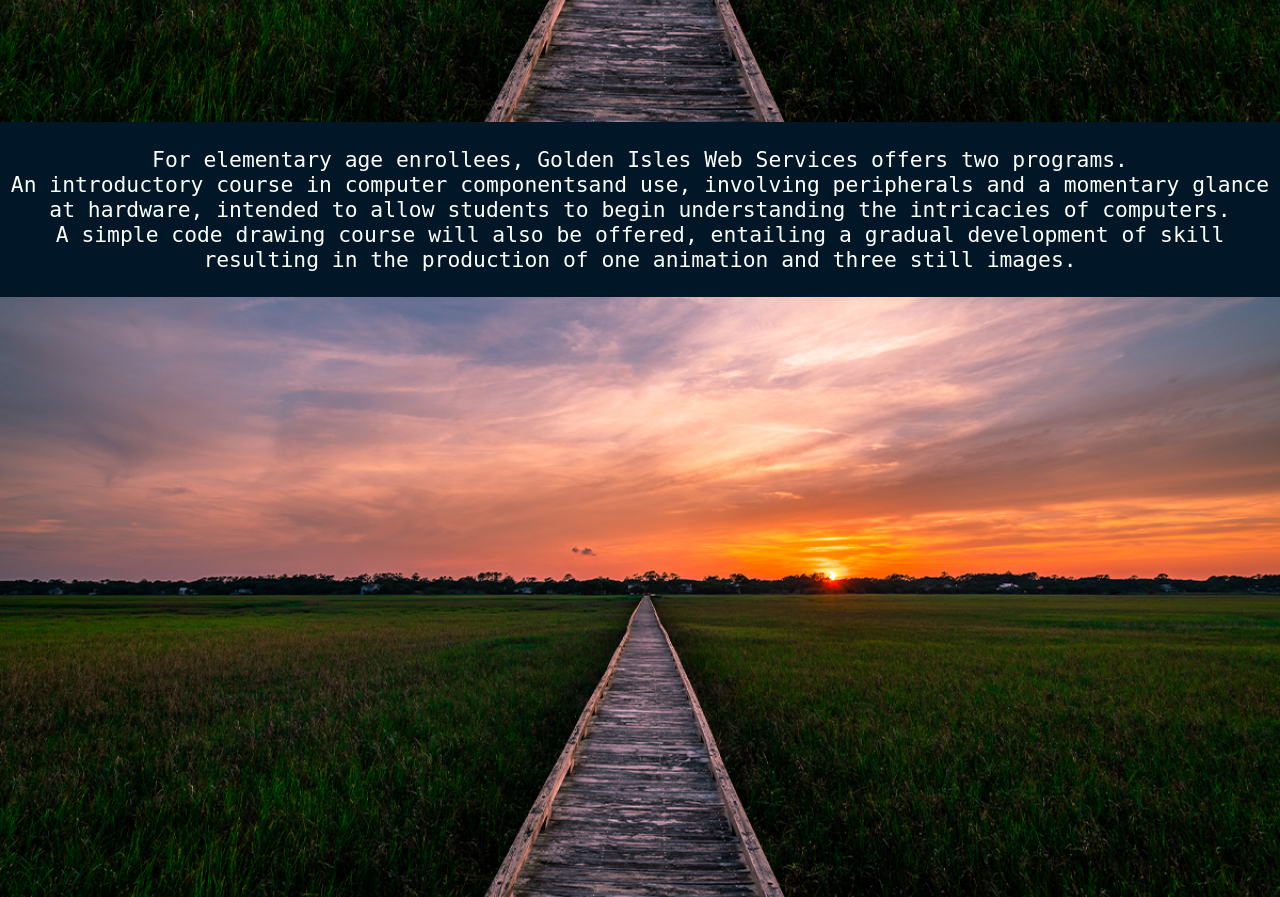
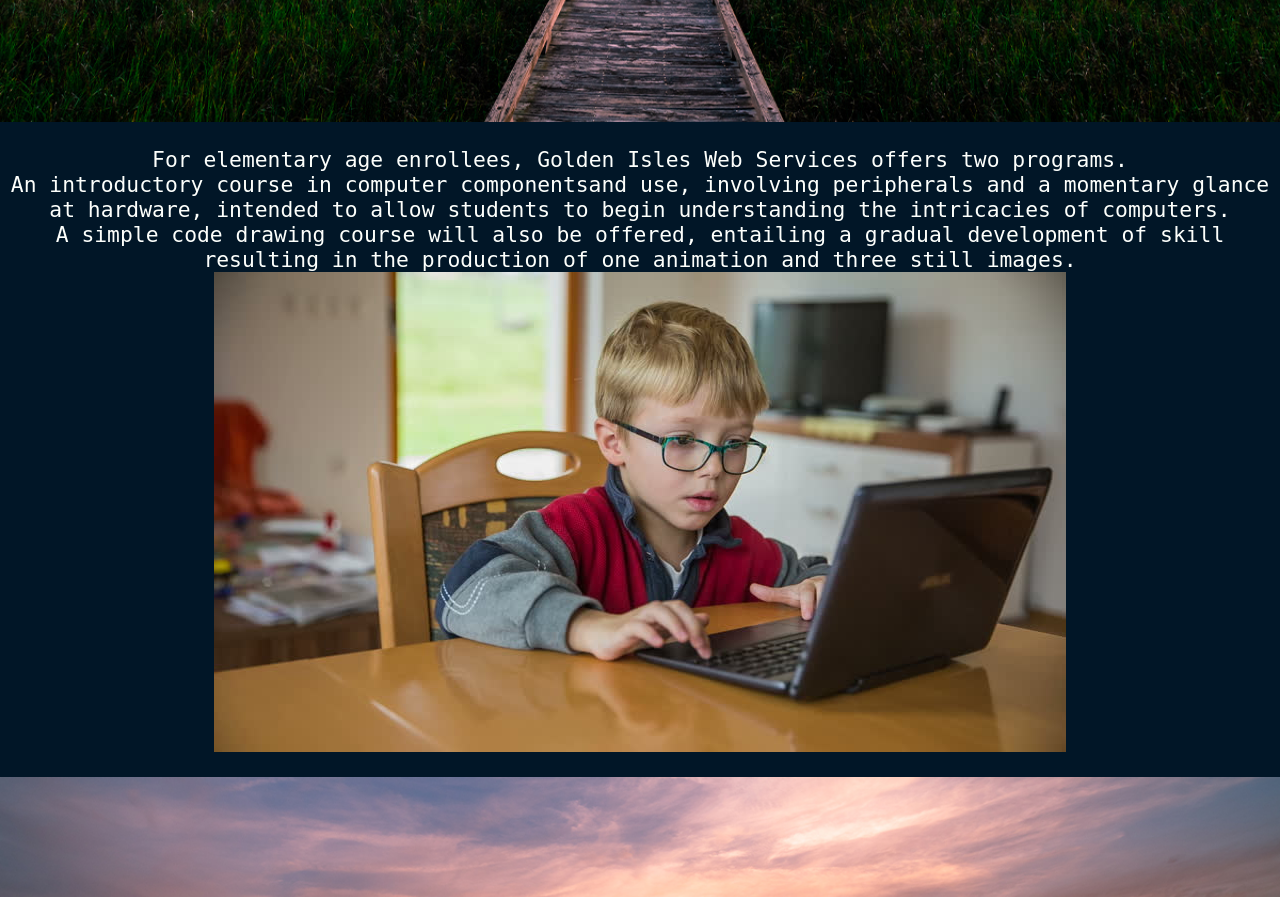
Before and after one commit to DeterioratingSanity/webdesignproject, a plain HTML site: page jun.html in a window 1280 px wide. Shown: the part 660-1557 px from the top of the page. Drawn offline with Linux system fonts and the light colour scheme.

Commit message:
Update jun.html

```diff
--- a/jun.html
+++ b/jun.html
@@ -141,7 +141,8 @@
 		glance at hardware, intended to allow students to begin understanding the intricacies
 		of computers.<br>
 		A simple code drawing course will also be offered, entailing a gradual development of skill
-		resulting in the production of one animation and three still images.
+		resulting in the production of one animation and three still images.<br>
+		<img src="kid.jpg" alt="Young boy using laptop computer">
 		<br><br></p>
 
 
```
